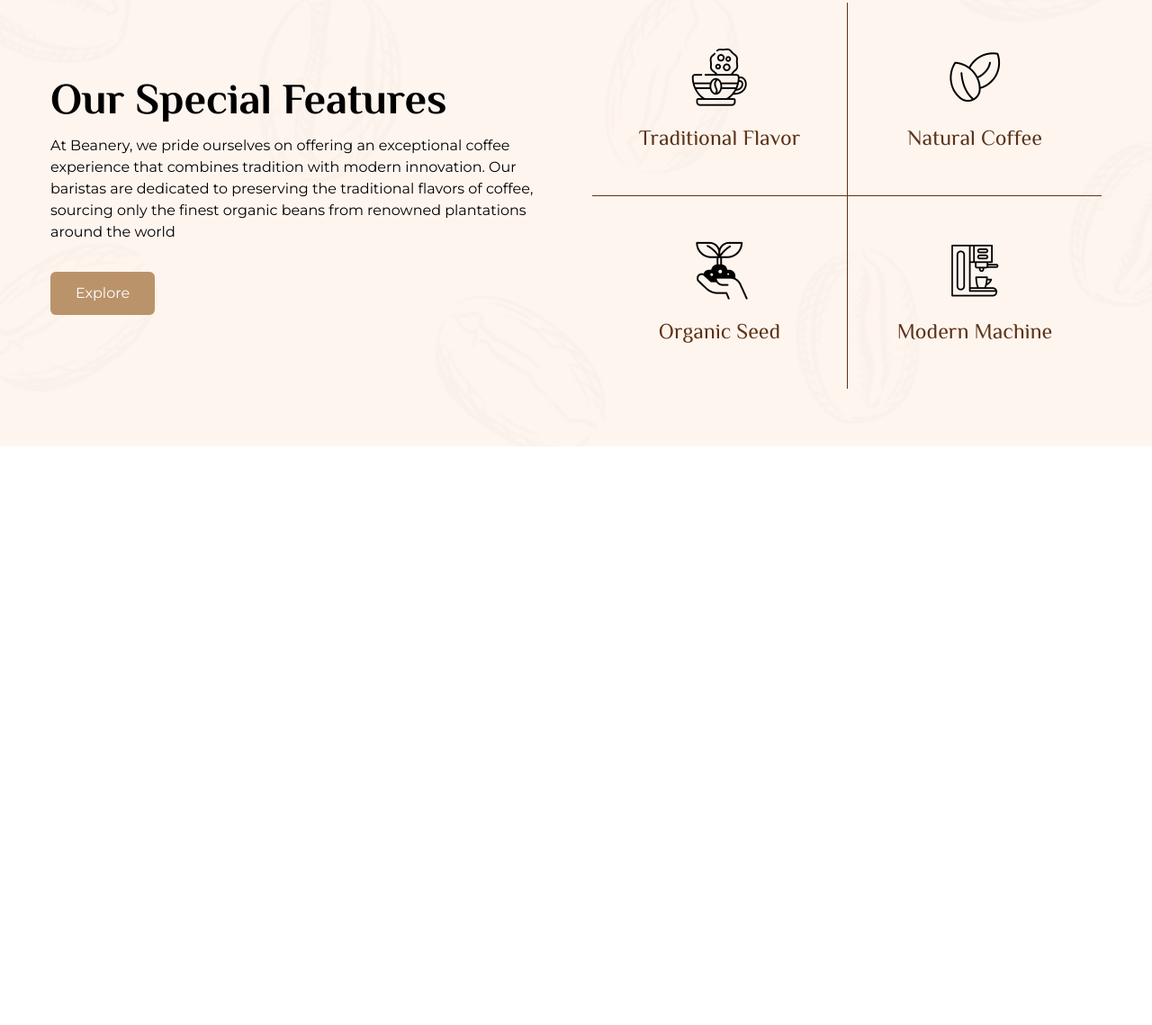
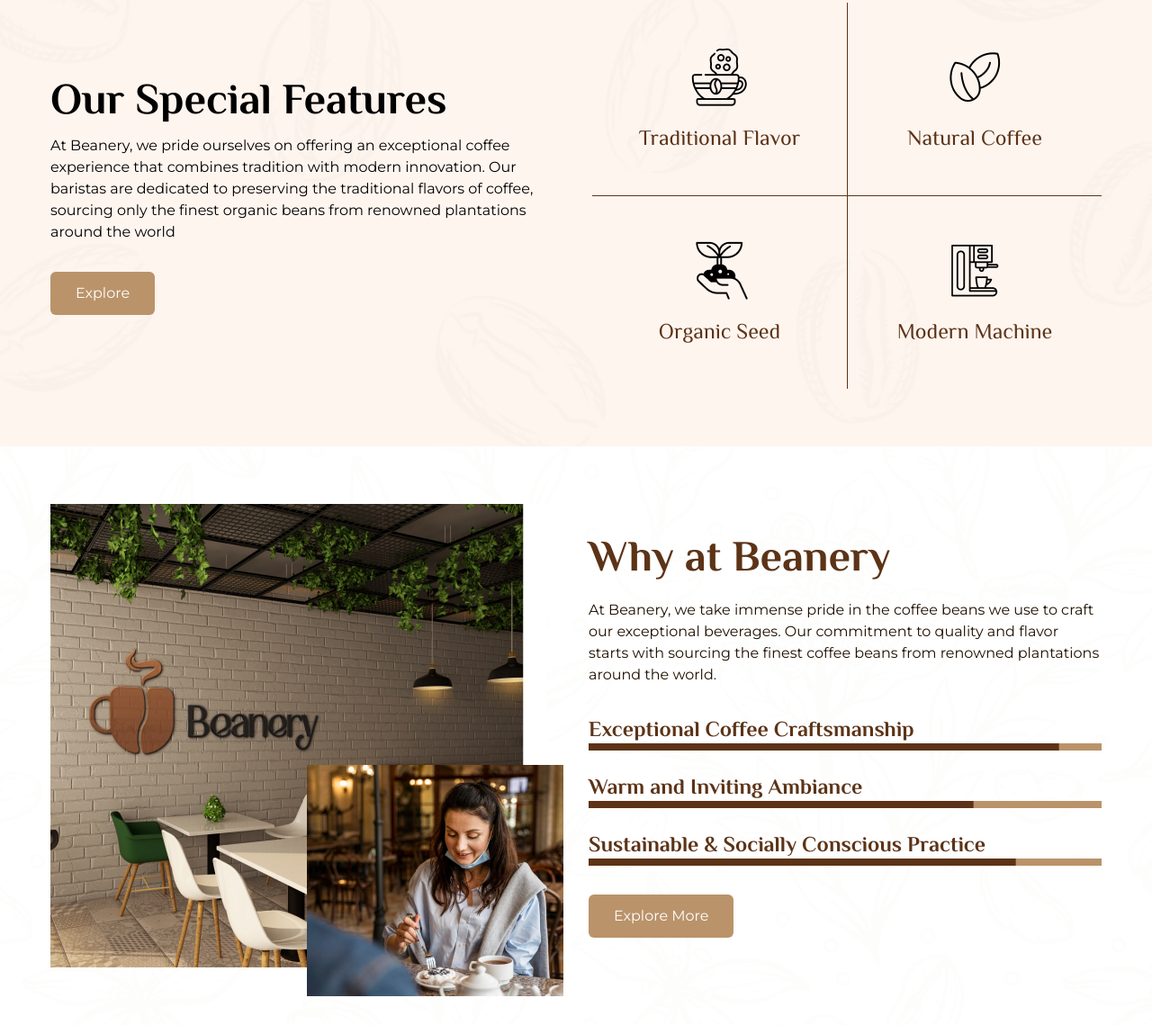
Before and after one commit to shakib-mia/beanery, a website built with Vite: page index.html in a window 1280 px wide. Shown: the part 2881-4020 px from the top of the page at 90% size. Before the commit the page ends 3377 px from the top, so only its background shows below. Built offline with nearby package versions, Linux system fonts and the light colour scheme.

Commit message:
why beanery section done

```diff
--- a/index.html
+++ b/index.html
@@ -6,6 +6,7 @@
     <meta name="viewport" content="width=device-width, initial-scale=1.0" />
     <link rel="stylesheet" href="./style.css" />
     <title>Beanery - The Art of Coffee</title>
+    <link href="https://unpkg.com/aos@2.3.1/dist/aos.css" rel="stylesheet" />
   </head>
   <body>
     <!-- <nav
@@ -540,7 +541,9 @@
       <div class="container">
         <div class="grid grid-cols-1 items-center gap-9 lg:grid-cols-2">
           <aside>
+            <!-- Special Feature Heading -->
             <h2 class="mb-4 font-bold">Our Special Features</h2>
+            <!-- Special Feature Text -->
             <p class="mb-8">
               At Beanery, we pride ourselves on offering an exceptional coffee
               experience that combines tradition with modern innovation. Our
@@ -548,30 +551,117 @@
               coffee, sourcing only the finest organic beans from renowned
               plantations around the world
             </p>
+            <!-- Special Feature Button -->
             <button>Explore</button>
           </aside>
 
           <aside class="grid grid-cols-2 divide-x divide-y divide-primary">
+            <!-- Feature -->
             <div class="flex flex-col items-center justify-center gap-4 py-12">
+              <!-- Feature Image -->
               <img src="./assets/features/Rectangle 33.png" alt="features" />
+              <!-- Feature Text -->
               <h3 class="text-primary">Traditional Flavor</h3>
             </div>
+            <!-- Feature -->
             <div
               class="flex flex-col items-center justify-center gap-4 !border-t-0 py-12"
             >
+              <!-- Feature Image -->
               <img src="./assets/features/Rectangle 35.png" alt="features" />
+              <!-- Feature Text -->
               <h3 class="text-primary">Natural Coffee</h3>
             </div>
+            <!-- Feature -->
             <div
               class="flex flex-col items-center justify-center gap-4 !border-l-0 py-12"
             >
+              <!-- Feature Image -->
               <img src="./assets/features/Rectangle 32.png" alt="features" />
+              <!-- Feature Text -->
               <h3 class="text-primary">Organic Seed</h3>
             </div>
+            <!-- Feature -->
             <div class="flex flex-col items-center justify-center gap-4 py-12">
+              <!-- Feature Image -->
               <img src="./assets/features/Rectangle 34.png" alt="features" />
+              <!-- Feature Text -->
               <h3 class="text-primary">Modern Machine</h3>
             </div>
+          </aside>
+        </div>
+      </div>
+    </section>
+
+    <!-- Why Beanery Section -->
+    <section
+      style="background-image: url(./assets/services-bg.png)"
+      class="bg-cover py-8 lg:py-16"
+    >
+      <div class="container">
+        <div
+          class="grid grid-cols-1 items-center gap-10 lg:gap-7 xl:grid-cols-2"
+        >
+          <aside class="relative">
+            <img
+              src="./assets/why-beanery/Rectangle 55.jpg"
+              class="aspect-square object-cover"
+              alt=""
+            />
+            <img
+              src="./assets/why-beanery/Rectangle 54.jpg"
+              class="absolute -bottom-4 -right-2 w-1/2 lg:-bottom-8 lg:right-0"
+              alt=""
+            />
+          </aside>
+
+          <aside class="text-primary">
+            <h2 class="mb-3 font-bold lg:mb-6">Why at Beanery</h2>
+            <p class="text-black">
+              At Beanery, we take immense pride in the coffee beans we use to
+              craft our exceptional beverages. Our commitment to quality and
+              flavor starts with sourcing the finest coffee beans from renowned
+              plantations around the world.
+            </p>
+
+            <div class="my-8 flex flex-col gap-6">
+              <aside>
+                <h3 class="font-bold">Exceptional Coffee Craftsmanship</h3>
+                <div class="h-2 w-full overflow-hidden bg-primary-light">
+                  <div
+                    class="h-2 w-11/12 bg-primary"
+                    data-aos="fade-right"
+                    data-aos-duration="3000"
+                  ></div>
+                </div>
+              </aside>
+
+              <aside>
+                <h3 class="font-bold">Warm and Inviting Ambiance</h3>
+                <div class="h-2 w-full overflow-hidden bg-primary-light">
+                  <div
+                    class="h-2 w-9/12 bg-primary"
+                    data-aos="fade-right"
+                    data-aos-duration="3000"
+                  ></div>
+                </div>
+              </aside>
+
+              <aside>
+                <h3 class="font-bold">
+                  Sustainable & Socially Conscious Practice
+                </h3>
+                <div class="h-2 w-full overflow-hidden bg-primary-light">
+                  <div
+                    class="h-2 w-10/12 bg-primary"
+                    data-aos="fade-right"
+                    data-aos-duration="3000"
+                  ></div>
+                </div>
+              </aside>
+            </div>
+
+            <button>Explore More</button>
           </aside>
         </div>
       </div>
@@ -581,6 +671,10 @@
       src="https://kit.fontawesome.com/b50fc748ca.js"
       crossorigin="anonymous"
     ></script>
+    <script src="https://unpkg.com/aos@2.3.1/dist/aos.js"></script>
+    <script>
+      AOS.init();
+    </script>
     <script type="module" src="/main.js"></script>
   </body>
 </html>
```
Also changed, not shown: assets/why-beanery/Rectangle 54.jpg (added), assets/why-beanery/Rectangle 55.jpg (added).
